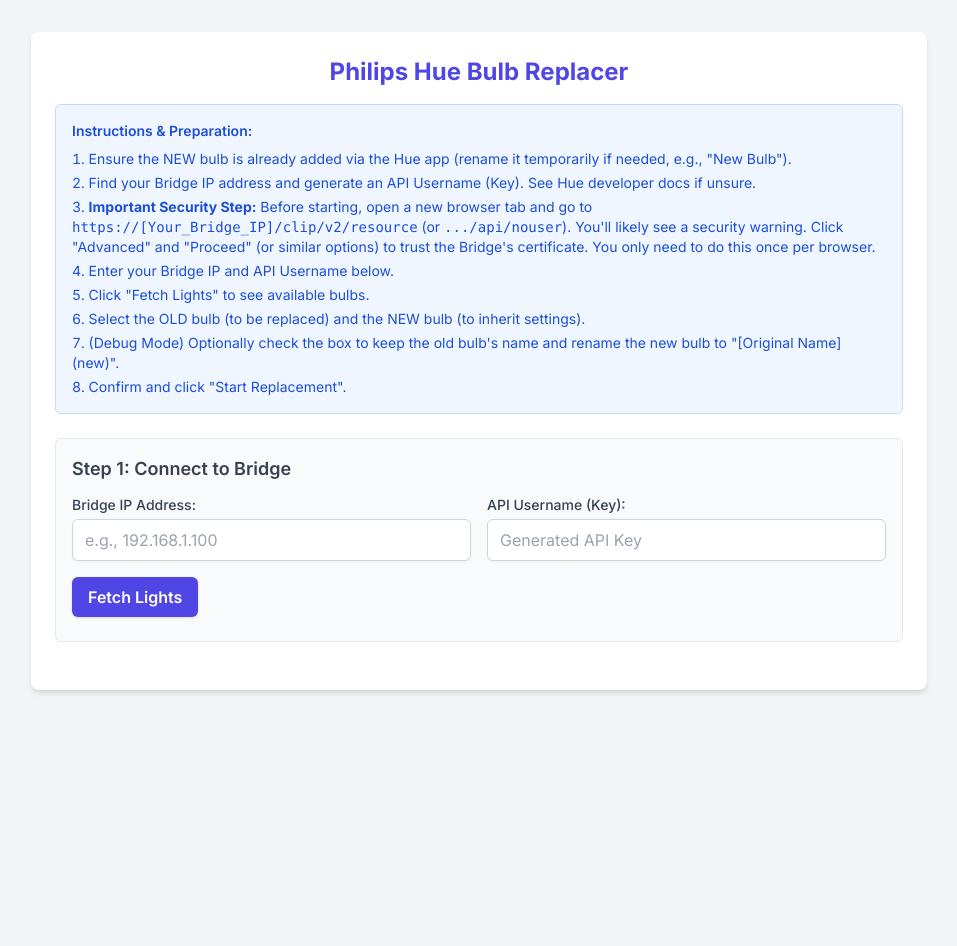
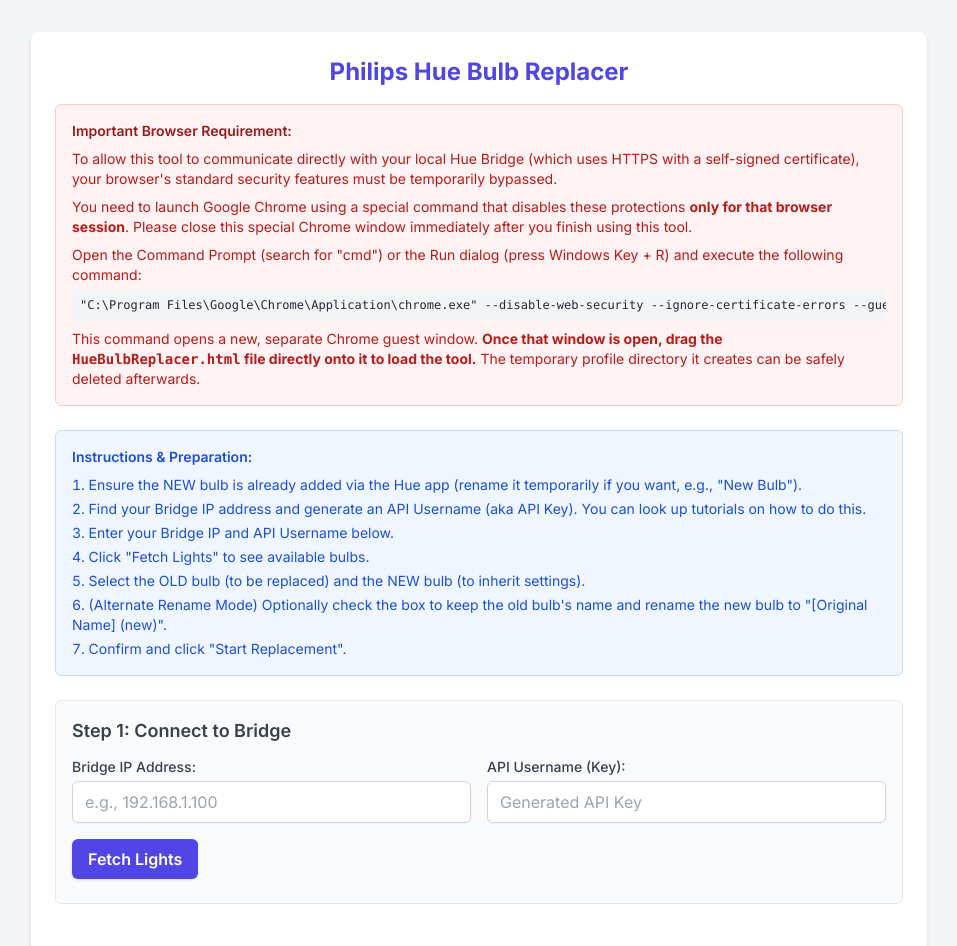
Before and after one commit to ThioJoe/Hue-Bulb-Replacer-Browser-Tool, a plain HTML site: page HueBulbReplacer.html in a window 1280 px wide. Shown: the top 946 px of the page, without its empty margins (161-1118 px from the left). Before the commit the page ends 800 px from the top, so only its background shows below. Drawn offline with nearby package versions, Linux system fonts and the light colour scheme.

Commit message:
Update Instructions

```diff
--- a/HueBulbReplacer.html
+++ b/HueBulbReplacer.html
@@ -50,16 +50,32 @@
 
         <h1 class="text-2xl font-bold mb-4 text-center text-indigo-600">Philips Hue Bulb Replacer</h1>
 
+        <div class="mb-6 p-4 bg-red-50 border border-red-200 rounded-md text-sm text-red-700">
+            <h2 class="font-semibold mb-2 text-red-800">Important Browser Requirement:</h2>
+            <p class="mb-2">
+                To allow this tool to communicate directly with your local Hue Bridge (which uses HTTPS with a self-signed certificate), your browser's standard security features must be temporarily bypassed.
+            </p>
+            <p class="mb-2">
+                You need to launch Google Chrome using a special command that disables these protections <strong>only for that browser session</strong>. Please close this special Chrome window immediately after you finish using this tool.
+            </p>
+            <p class="mb-1">
+                Open the Command Prompt (search for "cmd") or the Run dialog (press Windows Key + R) and execute the following command:
+            </p>
+            <pre class="bg-gray-100 p-2 rounded text-xs text-gray-800 overflow-x-auto"><code>"C:\Program Files\Google\Chrome\Application\chrome.exe" --disable-web-security --ignore-certificate-errors --guest --bwsi --user-data-dir=%LOCALAPPDATA%\Google\TemporaryChromeSession_YouCanDeleteThis</code></pre>
+            <p class="mt-2">
+                This command opens a new, separate Chrome guest window. <strong>Once that window is open, drag the <code>HueBulbReplacer.html</code> file directly onto it to load the tool.</strong> The temporary profile directory it creates can be safely deleted afterwards.
+            </p>
+        </div>
+
         <div class="mb-6 p-4 bg-blue-50 border border-blue-200 rounded-md text-sm text-blue-700">
             <h2 class="font-semibold mb-2">Instructions & Preparation:</h2>
             <ol class="list-decimal list-inside space-y-1">
-                <li>Ensure the NEW bulb is already added via the Hue app (rename it temporarily if needed, e.g., "New Bulb").</li>
-                <li>Find your Bridge IP address and generate an API Username (Key). See Hue developer docs if unsure.</li>
-                <li><strong>Important Security Step:</strong> Before starting, open a new browser tab and go to <code>https://[Your_Bridge_IP]/clip/v2/resource</code> (or <code>.../api/nouser</code>). You'll likely see a security warning. Click "Advanced" and "Proceed" (or similar options) to trust the Bridge's certificate. You only need to do this once per browser.</li>
+                <li>Ensure the NEW bulb is already added via the Hue app (rename it temporarily if you want, e.g., "New Bulb").</li>
+                <li>Find your Bridge IP address and generate an API Username (aka API Key). You can look up tutorials on how to do this.</li>
                 <li>Enter your Bridge IP and API Username below.</li>
                 <li>Click "Fetch Lights" to see available bulbs.</li>
                 <li>Select the OLD bulb (to be replaced) and the NEW bulb (to inherit settings).</li>
-                <li>(Debug Mode) Optionally check the box to keep the old bulb's name and rename the new bulb to "[Original Name] (new)".</li>
+                <li>(Alternate Rename Mode) Optionally check the box to keep the old bulb's name and rename the new bulb to "[Original Name] (new)".</li>
                 <li>Confirm and click "Start Replacement".</li>
             </ol>
         </div>
```
